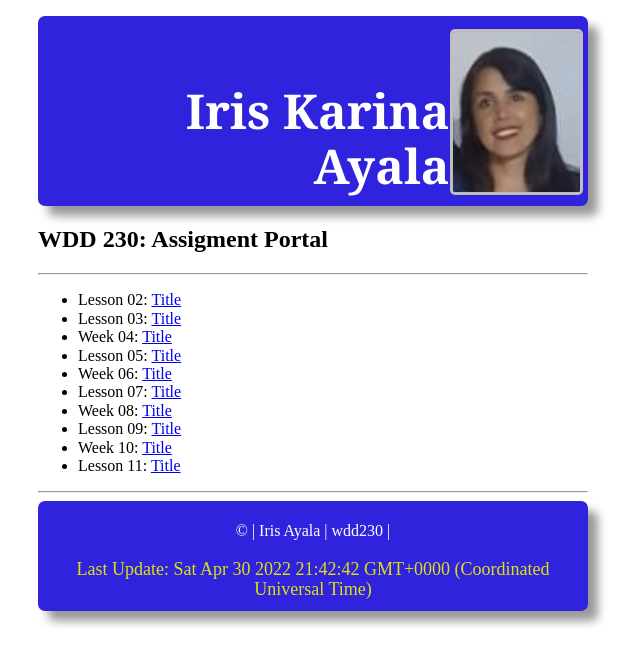
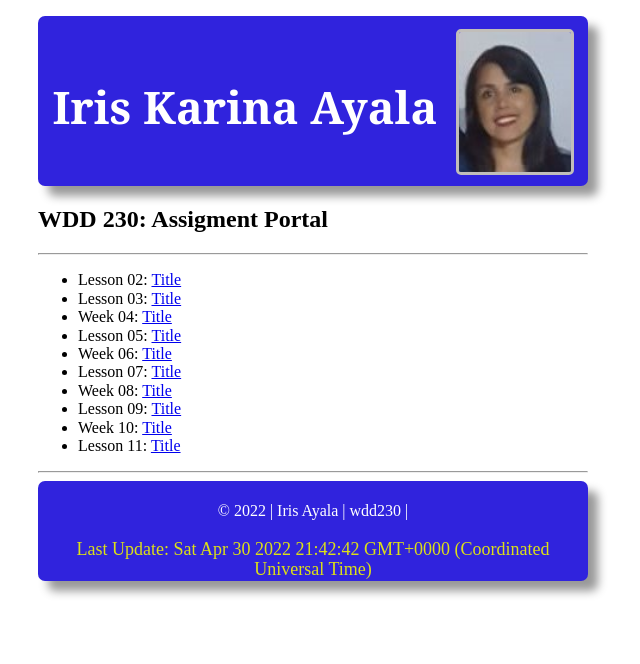
Before and after one commit to iriskarina120/2nd-grade-curses, a plain HTML site: page index.html in a window 1280 px wide. Shown: the whole page, without its empty margins (327-967 px from the left). Drawn offline with Linux system fonts and the light colour scheme; a web font is replaced by a local one.

Commit message:
Add JavaScript to the copyright year

```diff
--- a/css/style.css
+++ b/css/style.css
@@ -10,17 +10,17 @@ body {
     grid-template-columns: auto auto;
     grid-template-rows: auto auto auto;
     justify-items: center;
-    background-color: #3023dd; /*Dark red*/
-    height: 180px;
+    background-color: #3023dd;
+    height: 160px;
     box-shadow: 10px 10px 10px  #999;
     border-radius: 7px 7px 7px 7px;
     padding: 5px;
+  }
 
-  }
  h1 {
     font-family: "Original Surfer", georgia, sans-serif;
     color: white;
-    font-size: 3em;
+    font-size: 2.8em;
     text-align: right;
     grid-column: 1;
     padding-top: 30px;
@@ -28,7 +28,7 @@ body {
 img {
 
     border-radius: 5px 5px 5px 5px;
-    height: 160px;
+    height: 140px;
     border: 3px solid #c1beba; /* light gray */
     grid-column: 2;
     margin-top: 8px;
@@ -36,13 +36,12 @@ img {
 
 .footer_class {
     background-color: #3023dd; /*Dark red*/
-    height: 100px;
+    height: 90px;
     box-shadow: 10px 10px 10px  #999;
     border-radius: 7px 7px 7px 7px;
     text-align: center;
     padding: 5px;
 }
-
 
 #copyrigth {
     color: white;
--- a/index.html
+++ b/index.html
@@ -1,4 +1,3 @@
-<!DOCTYPE html> <!DOCTYPE html>
 <!DOCTYPE html>
   <html lang="en">
   <head>
@@ -64,6 +63,7 @@
               &copy; <span id="year"></span>
               | Iris Ayala | wdd230 |
             </p>
+
             <p class="footer_update">Last Update:
             <span id="modified"> </span>
             </p>
--- a/js/script.js
+++ b/js/script.js
@@ -1,3 +1,6 @@
 let lastModif= new Date(document.lastModified);
 console.log(lastModif)
 document.querySelector('#modified').textContent = lastModif
+var date = new Date();
+var anio= date.getFullYear();
+document.querySelector('#year').textContent = anio
```
